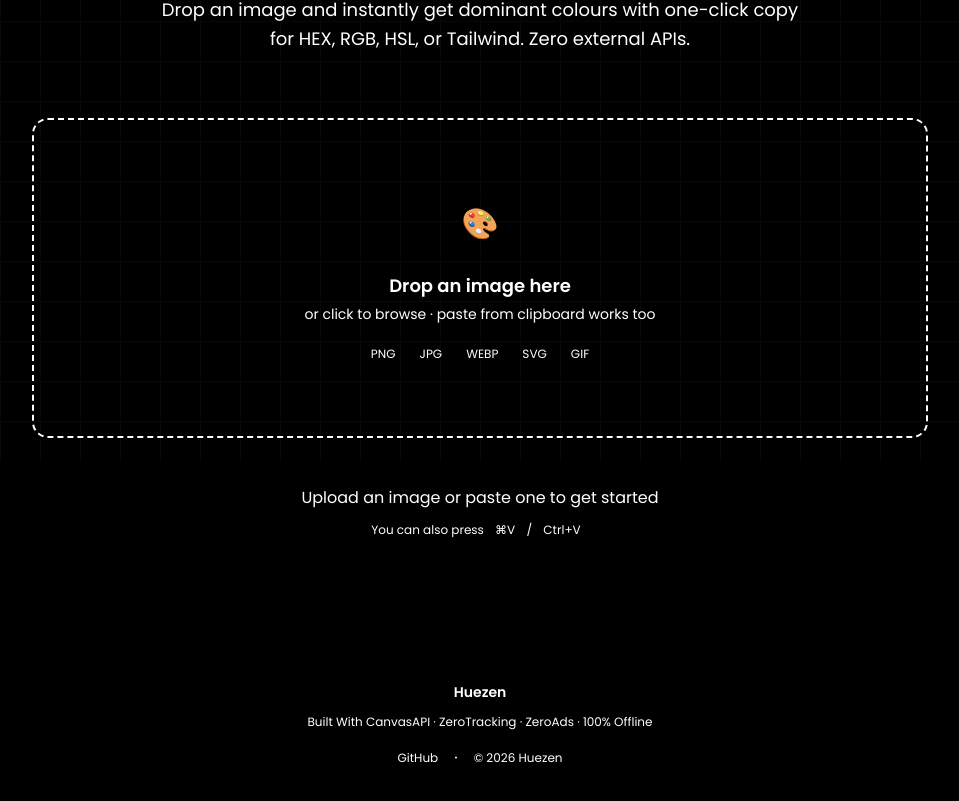
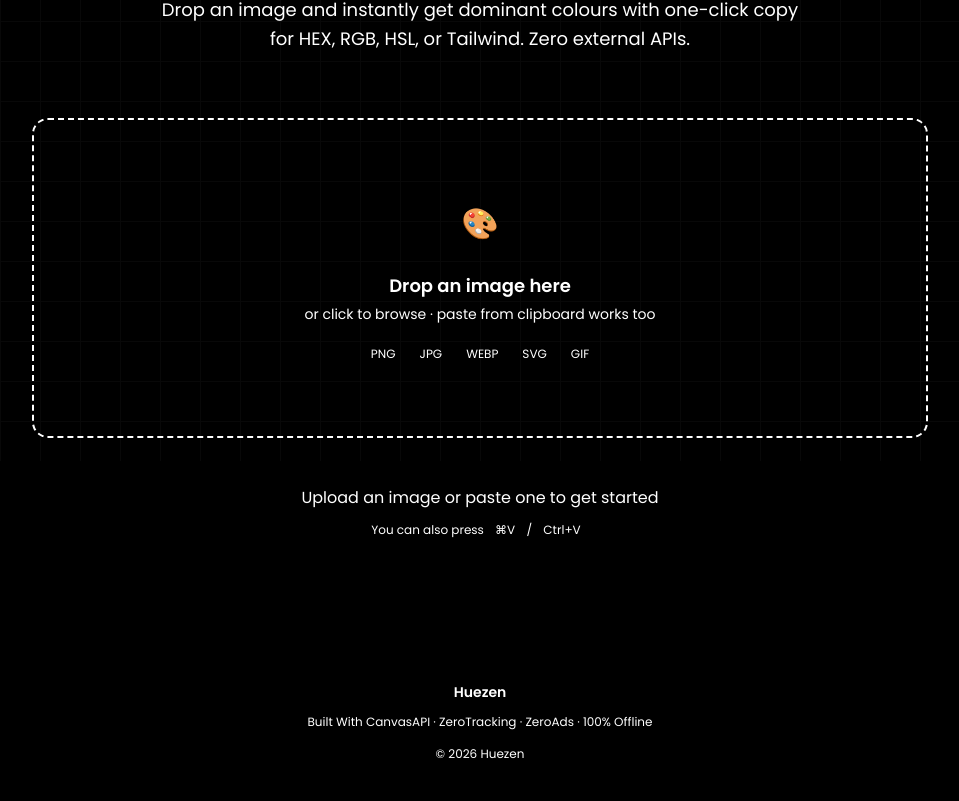
Before and after one commit to JesseJohn7/Huezen, a Next.js app: page / in a window 1280 px wide. Shown: the part 339-1140 px from the top of the page, without its empty margins (160-1119 px from the left). Built offline with nearby package versions, Linux system fonts and the light colour scheme.

Commit message:
colorpalette

```diff
--- a/components/ColorPalette.tsx
+++ b/components/ColorPalette.tsx
@@ -165,15 +165,6 @@
                 Built With CanvasAPI · ZeroTracking · ZeroAds · 100% Offline
               </p>
               <div className="flex items-center gap-4 mt-1">
-                <a
-                  href="https://github.com/JesseJohn7/Huezen"
-                  target="_blank"
-                  rel="noopener noreferrer"
-                  className="text-[--text-muted] hover:text-[--text-primary] text-xs transition"
-                >
-                  GitHub
-                </a>
-                <span className="text-[--border]">·</span>
                 <span className="text-[--text-muted] text-xs">© 2026 Huezen</span>
               </div>
             </div>
```
